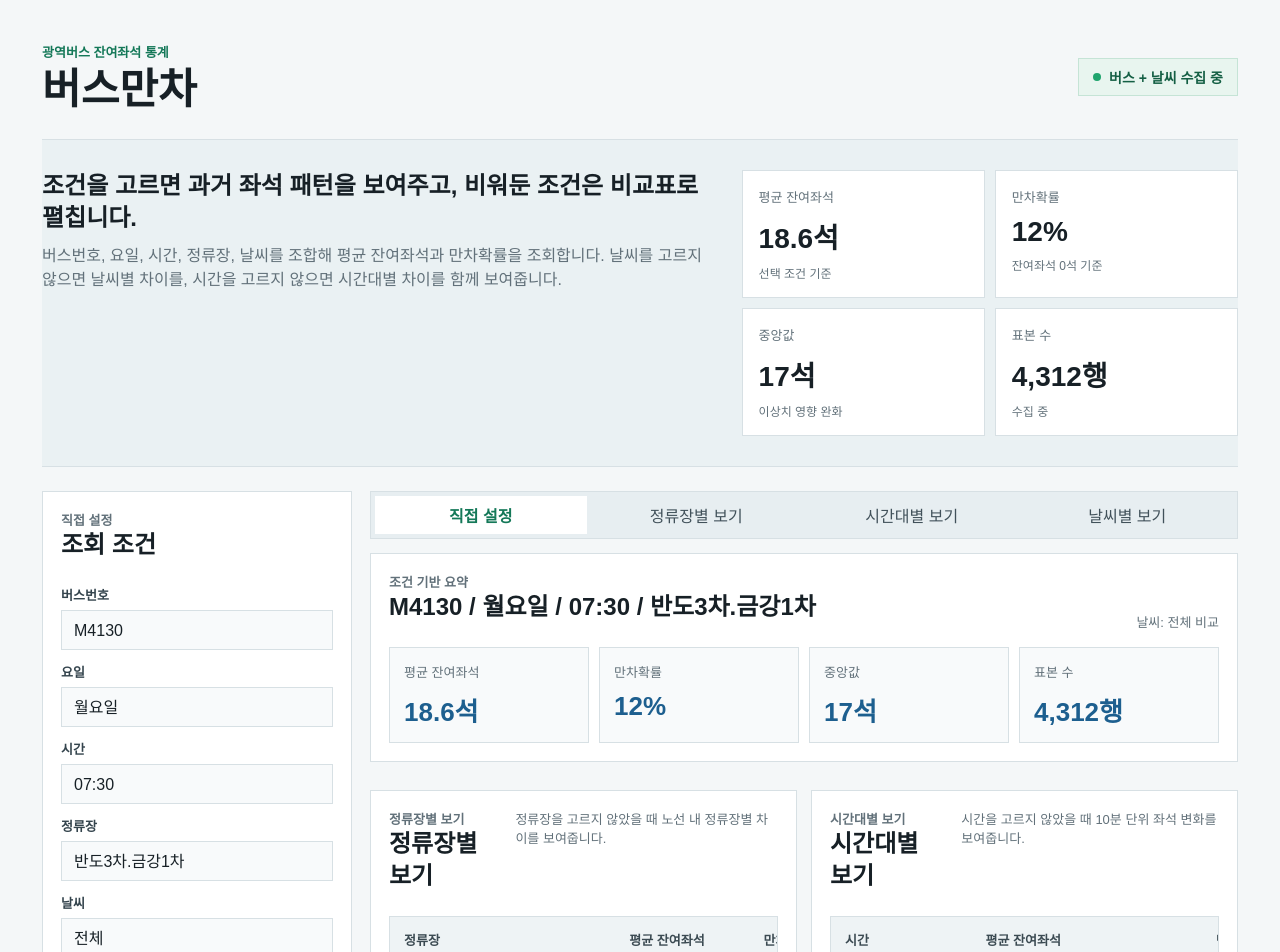
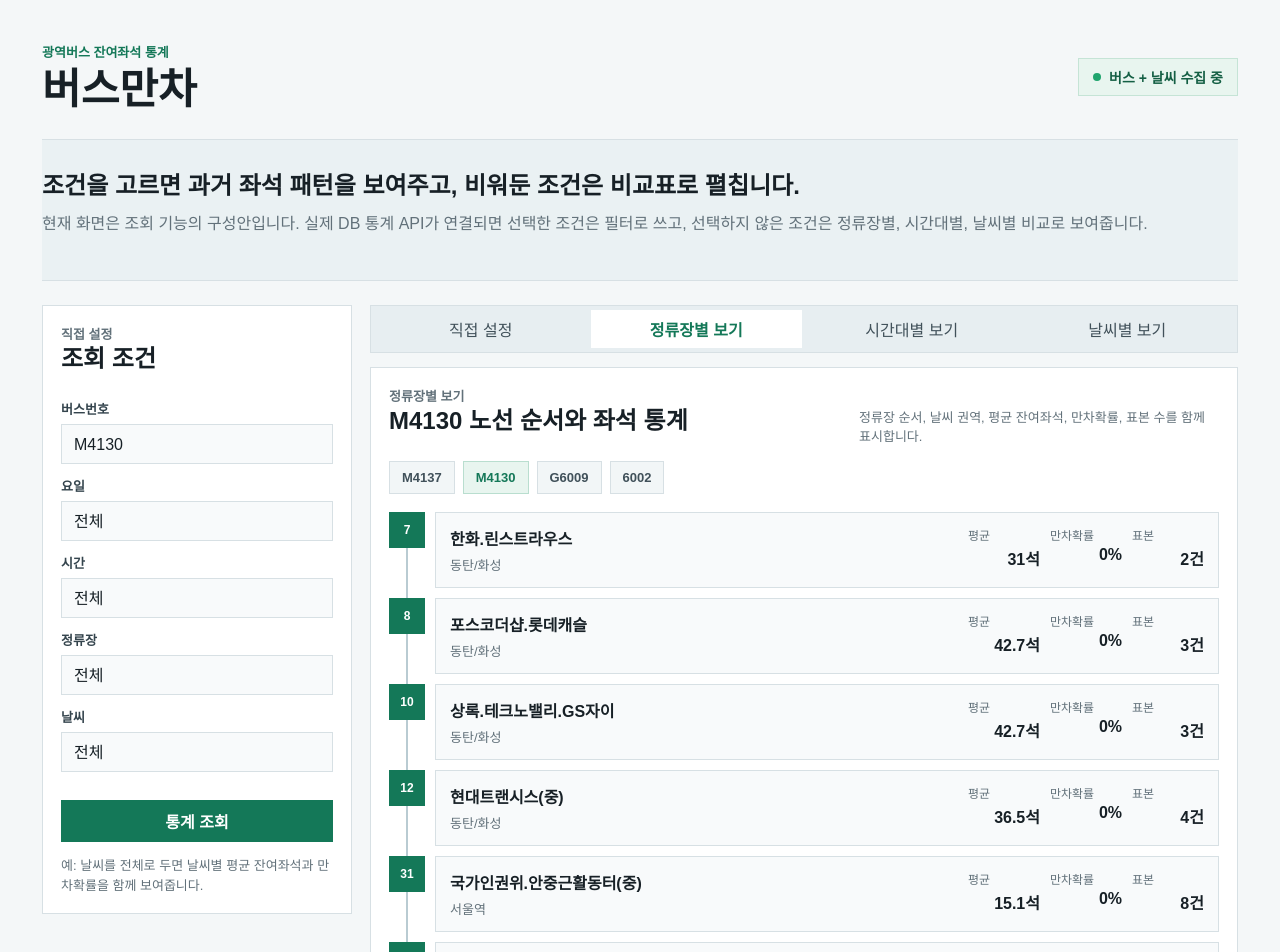
Before and after one commit to mindonghak/busmancha, a Next.js app: page / in a window 1280 px wide. Shown: the top 952 px of the page. Built offline with nearby package versions, Linux system fonts and the light colour scheme.

Commit message:
Refine analysis filters and route view

```diff
--- a/app/globals.css
+++ b/app/globals.css
@@ -93,59 +93,30 @@
   width: 8px;
 }
 
-.hero {
-  align-items: stretch;
+.heroText {
   background: var(--soft);
   border-top: 1px solid var(--line);
   border-bottom: 1px solid var(--line);
-  display: grid;
-  gap: 28px;
-  grid-template-columns: 1.15fr 0.85fr;
   padding: 30px 0;
 }
 
-.hero p,
+.heroText p,
 .sectionHead p,
-.helperText,
-.metric small {
+.helperText {
   color: var(--muted);
 }
 
-.metricGrid {
-  display: grid;
-  gap: 10px;
-  grid-template-columns: repeat(2, minmax(0, 1fr));
-}
-
-.metric,
 .filterPanel,
 .panel {
   background: var(--panel);
   border: 1px solid var(--line);
 }
 
-.metric {
-  min-height: 92px;
-  padding: 16px;
-}
-
-.metric span,
 .summaryStrip span {
   color: var(--muted);
   display: block;
   font-size: 13px;
   margin-bottom: 10px;
-}
-
-.metric strong {
-  display: block;
-  font-size: 28px;
-}
-
-.metric small {
-  display: block;
-  font-size: 12px;
-  margin-top: 8px;
 }
 
 .workspace {
@@ -167,12 +138,13 @@
   gap: 12px;
 }
 
-.filterList label {
+.filterPanel label {
   display: grid;
   gap: 6px;
+  margin-bottom: 12px;
 }
 
-.filterList span {
+.filterPanel label span {
   color: #34444d;
   font-size: 13px;
   font-weight: 700;
@@ -287,6 +259,115 @@
   grid-template-columns: repeat(2, minmax(0, 1fr));
 }
 
+.routePanel {
+  margin-bottom: 14px;
+}
+
+.routeChips {
+  display: flex;
+  flex-wrap: wrap;
+  gap: 8px;
+  margin-bottom: 18px;
+}
+
+.routeChips span {
+  background: #f2f6f7;
+  border: 1px solid var(--line);
+  color: #41515a;
+  font-size: 13px;
+  font-weight: 800;
+  padding: 8px 12px;
+}
+
+.routeChips .selected {
+  background: #e8f5ef;
+  border-color: #b9decf;
+  color: var(--green);
+}
+
+.routeLine {
+  display: grid;
+  gap: 0;
+}
+
+.stop {
+  display: grid;
+  grid-template-columns: 46px minmax(0, 1fr);
+  min-height: 78px;
+  position: relative;
+}
+
+.stop::before {
+  background: #b9cbd2;
+  bottom: 0;
+  content: "";
+  left: 17px;
+  position: absolute;
+  top: 0;
+  width: 2px;
+}
+
+.stop:first-child::before {
+  top: 19px;
+}
+
+.stop:last-child::before {
+  bottom: calc(100% - 19px);
+}
+
+.marker {
+  align-items: center;
+  background: var(--green);
+  color: #ffffff;
+  display: flex;
+  font-size: 12px;
+  font-weight: 800;
+  height: 36px;
+  justify-content: center;
+  position: relative;
+  width: 36px;
+  z-index: 1;
+}
+
+.stopBody {
+  background: #f8fafb;
+  border: 1px solid var(--line);
+  display: grid;
+  gap: 12px;
+  grid-template-columns: 1fr auto;
+  margin-bottom: 10px;
+  padding: 13px 14px;
+}
+
+.stopBody strong,
+.stopBody span {
+  display: block;
+}
+
+.stopBody span {
+  color: var(--muted);
+  font-size: 13px;
+  margin-top: 5px;
+}
+
+.stopBody dl {
+  display: grid;
+  gap: 10px;
+  grid-template-columns: repeat(3, minmax(72px, auto));
+  margin: 0;
+}
+
+.stopBody dt {
+  color: var(--muted);
+  font-size: 12px;
+}
+
+.stopBody dd {
+  font-weight: 800;
+  margin: 3px 0 0;
+  text-align: right;
+}
+
 .tableWrap {
   border: 1px solid var(--line);
   overflow-x: auto;
@@ -321,7 +402,7 @@
 }
 
 @media (max-width: 980px) {
-  .hero,
+  .heroText,
   .workspace,
   .splitGrid {
     grid-template-columns: 1fr;
@@ -343,10 +424,21 @@
     flex-direction: column;
   }
 
-  .metricGrid,
   .summaryStrip,
   .tabs {
     grid-template-columns: 1fr;
+  }
+
+  .stopBody {
+    grid-template-columns: 1fr;
+  }
+
+  .stopBody dl {
+    grid-template-columns: repeat(3, 1fr);
+  }
+
+  .stopBody dd {
+    text-align: left;
   }
 
   h1 {
--- a/app/page.tsx
+++ b/app/page.tsx
@@ -1,45 +1,74 @@
-const summaryStats = [
-  { label: "평균 잔여좌석", value: "18.6석", note: "선택 조건 기준" },
-  { label: "만차확률", value: "12%", note: "잔여좌석 0석 기준" },
-  { label: "중앙값", value: "17석", note: "이상치 영향 완화" },
-  { label: "표본 수", value: "4,312행", note: "수집 중" },
+const routeOptions = ["M4137", "M4130", "G6009", "6002"];
+const weekdayOptions = ["전체", "월요일", "화요일", "수요일", "목요일", "금요일", "토요일", "일요일"];
+const timeOptions = ["전체", "06:30", "07:00", "07:30", "08:00", "08:30", "18:00", "18:30", "19:00"];
+const weatherOptions = ["전체", "맑음", "흐림", "비", "강풍"];
+
+const stationOptions = [
+  "전체",
+  "호수자이파밀리에.아이원",
+  "반도3차.금강1차",
+  "한화.린스트라우스",
+  "현대트랜시스(중)",
+  "서울역버스환승센터",
 ];
 
-const filters = [
-  { label: "버스번호", value: "M4130" },
-  { label: "요일", value: "월요일" },
-  { label: "시간", value: "07:30" },
-  { label: "정류장", value: "반도3차.금강1차" },
-  { label: "날씨", value: "전체" },
-];
+const routeLines = {
+  M4137: [
+    { seq: 4, name: "창의고", area: "동탄/화성", avg: 36.0, full: "0%", samples: 1 },
+    { seq: 5, name: "한신더휴", area: "동탄/화성", avg: 30.0, full: "0%", samples: 2 },
+    { seq: 6, name: "예솔초.호반2차.대원2차", area: "동탄/화성", avg: 28.0, full: "0%", samples: 3 },
+    { seq: 7, name: "신안2차.반도4차", area: "동탄/화성", avg: 28.0, full: "0%", samples: 3 },
+    { seq: 10, name: "동탄테크노벨리(중)", area: "동탄/화성", avg: 23.5, full: "0%", samples: 4 },
+    { seq: 29, name: "국가인권위.안중근활동터(중)", area: "서울역", avg: 8.1, full: "12%", samples: 8 },
+    { seq: 31, name: "서울시청", area: "서울역", avg: 9.8, full: "12%", samples: 8 },
+    { seq: 34, name: "서울역버스환승센터", area: "서울역", avg: 13.9, full: "12%", samples: 8 },
+  ],
+  M4130: [
+    { seq: 7, name: "한화.린스트라우스", area: "동탄/화성", avg: 31.0, full: "0%", samples: 2 },
+    { seq: 8, name: "포스코더샵.롯데캐슬", area: "동탄/화성", avg: 42.7, full: "0%", samples: 3 },
+    { seq: 10, name: "상록.테크노밸리.GS자이", area: "동탄/화성", avg: 42.7, full: "0%", samples: 3 },
+    { seq: 12, name: "현대트랜시스(중)", area: "동탄/화성", avg: 36.5, full: "0%", samples: 4 },
+    { seq: 31, name: "국가인권위.안중근활동터(중)", area: "서울역", avg: 15.1, full: "0%", samples: 8 },
+    { seq: 33, name: "서울시청", area: "서울역", avg: 15.1, full: "0%", samples: 8 },
+    { seq: 36, name: "서울역버스환승센터", area: "서울역", avg: 28.6, full: "0%", samples: 8 },
+    { seq: 41, name: "명동성당", area: "서울역", avg: 32.6, full: "0%", samples: 8 },
+  ],
+  G6009: [
+    { seq: 4, name: "창의고", area: "동탄/화성", avg: 37.0, full: "0%", samples: 1 },
+    { seq: 7, name: "신안2차.반도4차", area: "동탄/화성", avg: 45.0, full: "0%", samples: 4 },
+    { seq: 10, name: "동탄테크노벨리(중)", area: "동탄/화성", avg: 45.0, full: "0%", samples: 4 },
+    { seq: 11, name: "현대트랜시스(중)", area: "동탄/화성", avg: 46.2, full: "0%", samples: 5 },
+    { seq: 21, name: "가천대", area: "동탄/화성", avg: 35.6, full: "0%", samples: 8 },
+    { seq: 23, name: "장지역.가든파이브(중)", area: "잠실", avg: 35.6, full: "0%", samples: 8 },
+    { seq: 24, name: "문정법조단지.건영아파트(중)", area: "잠실", avg: 35.6, full: "0%", samples: 8 },
+    { seq: 25, name: "가락시장.가락시장역(중)", area: "잠실", avg: 27.4, full: "0%", samples: 8 },
+  ],
+  "6002": [
+    { seq: 7, name: "호수공원행복주택.호수부영6차", area: "동탄/화성", avg: 43.0, full: "0%", samples: 1 },
+    { seq: 8, name: "호수부영1차", area: "동탄/화성", avg: 43.0, full: "0%", samples: 1 },
+    { seq: 10, name: "창의고", area: "동탄/화성", avg: 37.0, full: "0%", samples: 2 },
+    { seq: 13, name: "예솔초.호반2차.대원2차", area: "동탄/화성", avg: 38.0, full: "0%", samples: 4 },
+    { seq: 14, name: "신안2차.반도4차", area: "동탄/화성", avg: 38.0, full: "0%", samples: 4 },
+    { seq: 18, name: "퍼스트파크.이지더원", area: "동탄/화성", avg: 33.7, full: "0%", samples: 6 },
+    { seq: 19, name: "동탄2파출소.농협", area: "동탄/화성", avg: 30.1, full: "0%", samples: 7 },
+  ],
+};
 
-const stationRows = [
-  { station: "호수자이파밀리에.아이원", avg: 34.1, full: "2%", samples: 116 },
-  { station: "반도3차.금강1차", avg: 18.6, full: "12%", samples: 98 },
-  { station: "한화.린스트라우스", avg: 14.2, full: "19%", samples: 84 },
-  { station: "현대트랜시스", avg: 9.8, full: "31%", samples: 72 },
-];
+const selectedRoute = "M4130";
 
 const timeRows = [
-  { time: "07:00", avg: 28.4, full: "4%" },
-  { time: "07:10", avg: 21.7, full: "9%" },
-  { time: "07:20", avg: 15.2, full: "17%" },
-  { time: "07:30", avg: 8.9, full: "34%" },
-  { time: "07:40", avg: 4.1, full: "58%" },
+  { time: "07:00", avg: 28.4, full: "4%", samples: 42 },
+  { time: "07:10", avg: 21.7, full: "9%", samples: 39 },
+  { time: "07:20", avg: 15.2, full: "17%", samples: 44 },
+  { time: "07:30", avg: 8.9, full: "34%", samples: 41 },
+  { time: "07:40", avg: 4.1, full: "58%", samples: 36 },
 ];
 
 const weatherRows = [
-  { weather: "맑음", avg: 19.8, full: "10%", sample: "동탄/화성 22.1도" },
-  { weather: "흐림", avg: 16.3, full: "18%", sample: "습도 67%" },
-  { weather: "비", avg: 10.4, full: "39%", sample: "강수 1mm 이상" },
-  { weather: "강풍", avg: 13.7, full: "24%", sample: "풍속 4m/s 이상" },
-];
-
-const viewModes = [
-  "직접 설정",
-  "정류장별 보기",
-  "시간대별 보기",
-  "날씨별 보기",
+  { weather: "맑음", avg: 19.8, full: "10%", sample: "동탄/화성 22.1도", samples: 82 },
+  { weather: "흐림", avg: 16.3, full: "18%", sample: "습도 67%", samples: 44 },
+  { weather: "비", avg: 10.4, full: "39%", sample: "강수 1mm 이상", samples: 12 },
+  { weather: "강풍", avg: 13.7, full: "24%", sample: "풍속 4m/s 이상", samples: 9 },
 ];
 
 export default function Home() {
@@ -56,23 +85,12 @@
         </div>
       </header>
 
-      <section className="hero">
-        <div>
+      <section className="heroText">
         <h2>조건을 고르면 과거 좌석 패턴을 보여주고, 비워둔 조건은 비교표로 펼칩니다.</h2>
         <p>
-            버스번호, 요일, 시간, 정류장, 날씨를 조합해 평균 잔여좌석과 만차확률을 조회합니다.
-            날씨를 고르지 않으면 날씨별 차이를, 시간을 고르지 않으면 시간대별 차이를 함께 보여줍니다.
+          현재 화면은 조회 기능의 구성안입니다. 실제 DB 통계 API가 연결되면 선택한 조건은 필터로 쓰고,
+          선택하지 않은 조건은 정류장별, 시간대별, 날씨별 비교로 보여줍니다.
         </p>
-        </div>
-        <div className="metricGrid">
-          {summaryStats.map((stat) => (
-            <div className="metric" key={stat.label}>
-              <span>{stat.label}</span>
-              <strong>{stat.value}</strong>
-              <small>{stat.note}</small>
-            </div>
-          ))}
-        </div>
       </section>
 
       <section className="workspace">
@@ -83,74 +101,100 @@
               <h2>조회 조건</h2>
             </div>
           </div>
-          <div className="filterList">
-            {filters.map((filter) => (
-              <label key={filter.label}>
-                <span>{filter.label}</span>
-                <select defaultValue={filter.value}>
-                  <option>{filter.value}</option>
-                  <option>전체</option>
-                </select>
-              </label>
-            ))}
-          </div>
+          <Filter label="버스번호" options={routeOptions} value={selectedRoute} />
+          <Filter label="요일" options={weekdayOptions} value="전체" />
+          <Filter label="시간" options={timeOptions} value="전체" />
+          <Filter label="정류장" options={stationOptions} value="전체" />
+          <Filter label="날씨" options={weatherOptions} value="전체" />
           <button className="primaryButton">통계 조회</button>
           <p className="helperText">
-            선택하지 않은 항목은 자동으로 비교 축이 됩니다. 예: 날씨 전체 선택 시 날씨별 좌석 차이 표시.
+            예: 날씨를 전체로 두면 날씨별 평균 잔여좌석과 만차확률을 함께 보여줍니다.
           </p>
         </aside>
 
         <section className="results">
           <nav className="tabs" aria-label="보기 모드">
-            {viewModes.map((mode, index) => (
-              <button className={index === 0 ? "active" : ""} key={mode}>
+            {["직접 설정", "정류장별 보기", "시간대별 보기", "날씨별 보기"].map((mode, index) => (
+              <button className={index === 1 ? "active" : ""} key={mode}>
                 {mode}
               </button>
             ))}
           </nav>
 
-          <div className="panel noTopPadding">
+          <section className="panel routePanel">
             <div className="sectionHead">
               <div>
-                <p className="eyebrow">조건 기반 요약</p>
-                <h2>M4130 / 월요일 / 07:30 / 반도3차.금강1차</h2>
+                <p className="eyebrow">정류장별 보기</p>
+                <h2>{selectedRoute} 노선 순서와 좌석 통계</h2>
               </div>
-              <p>날씨: 전체 비교</p>
+              <p>정류장 순서, 날씨 권역, 평균 잔여좌석, 만차확률, 표본 수를 함께 표시합니다.</p>
             </div>
-            <div className="summaryStrip">
-              {summaryStats.map((stat) => (
-                <div key={stat.label}>
-                  <span>{stat.label}</span>
-                  <strong>{stat.value}</strong>
-                </div>
+            <div className="routeChips">
+              {routeOptions.map((route) => (
+                <span className={route === selectedRoute ? "selected" : ""} key={route}>
+                  {route}
+                </span>
               ))}
             </div>
+            <div className="routeLine">
+              {routeLines[selectedRoute].map((station) => (
+                <article className="stop" key={`${station.seq}-${station.name}`}>
+                  <div className="marker">{station.seq}</div>
+                  <div className="stopBody">
+                    <div>
+                      <strong>{station.name}</strong>
+                      <span>{station.area}</span>
                     </div>
+                    <dl>
+                      <div>
+                        <dt>평균</dt>
+                        <dd>{station.avg}석</dd>
+                      </div>
+                      <div>
+                        <dt>만차확률</dt>
+                        <dd>{station.full}</dd>
+                      </div>
+                      <div>
+                        <dt>표본</dt>
+                        <dd>{station.samples}건</dd>
+                      </div>
+                    </dl>
+                  </div>
+                </article>
+              ))}
+            </div>
+          </section>
 
           <div className="splitGrid">
             <AnalysisTable
-              title="정류장별 보기"
-              description="정류장을 고르지 않았을 때 노선 내 정류장별 차이를 보여줍니다."
-              columns={["정류장", "평균 잔여좌석", "만차확률", "표본"]}
-              rows={stationRows.map((row) => [row.station, `${row.avg}석`, row.full, `${row.samples}건`])}
-            />
-            <AnalysisTable
               title="시간대별 보기"
               description="시간을 고르지 않았을 때 10분 단위 좌석 변화를 보여줍니다."
-              columns={["시간", "평균 잔여좌석", "만차확률"]}
-              rows={timeRows.map((row) => [row.time, `${row.avg}석`, row.full])}
+              columns={["시간", "평균 잔여좌석", "만차확률", "표본"]}
+              rows={timeRows.map((row) => [row.time, `${row.avg}석`, row.full, `${row.samples}건`])}
             />
-          </div>
-
             <AnalysisTable
               title="날씨별 보기"
               description="날씨를 고르지 않았을 때 기상 조건별 좌석 차이를 보여줍니다."
-            columns={["날씨", "평균 잔여좌석", "만차확률", "날씨 샘플"]}
-            rows={weatherRows.map((row) => [row.weather, `${row.avg}석`, row.full, row.sample])}
+              columns={["날씨", "평균 잔여좌석", "만차확률", "표본"]}
+              rows={weatherRows.map((row) => [row.weather, `${row.avg}석`, row.full, `${row.samples}건`])}
             />
+          </div>
         </section>
       </section>
     </main>
+  );
+}
+
+function Filter({ label, options, value }: { label: string; options: string[]; value: string }) {
+  return (
+    <label>
+      <span>{label}</span>
+      <select defaultValue={value}>
+        {options.map((option) => (
+          <option key={option}>{option}</option>
+        ))}
+      </select>
+    </label>
   );
 }
 
```
Lines whose indentation alone changed are shown as unchanged.
